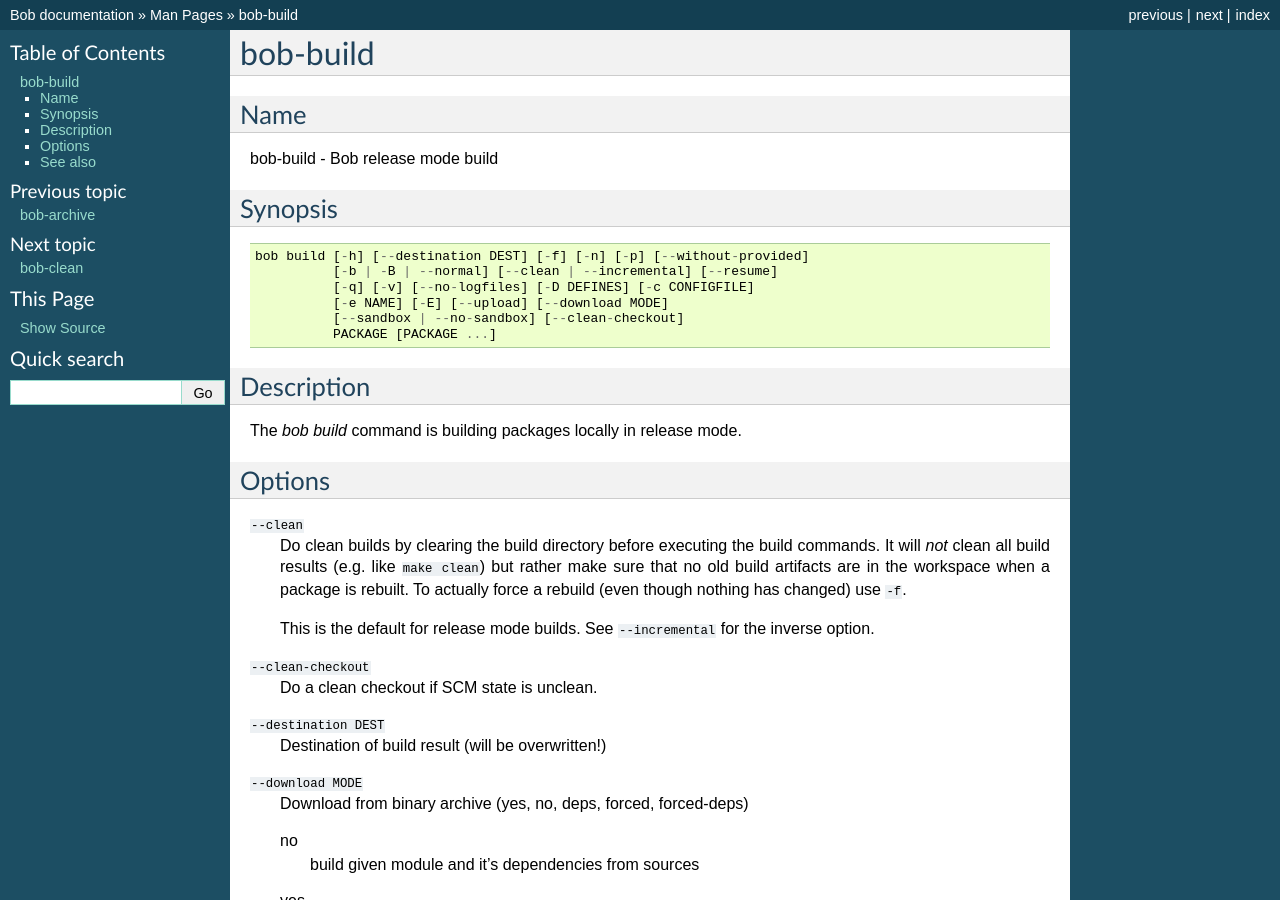
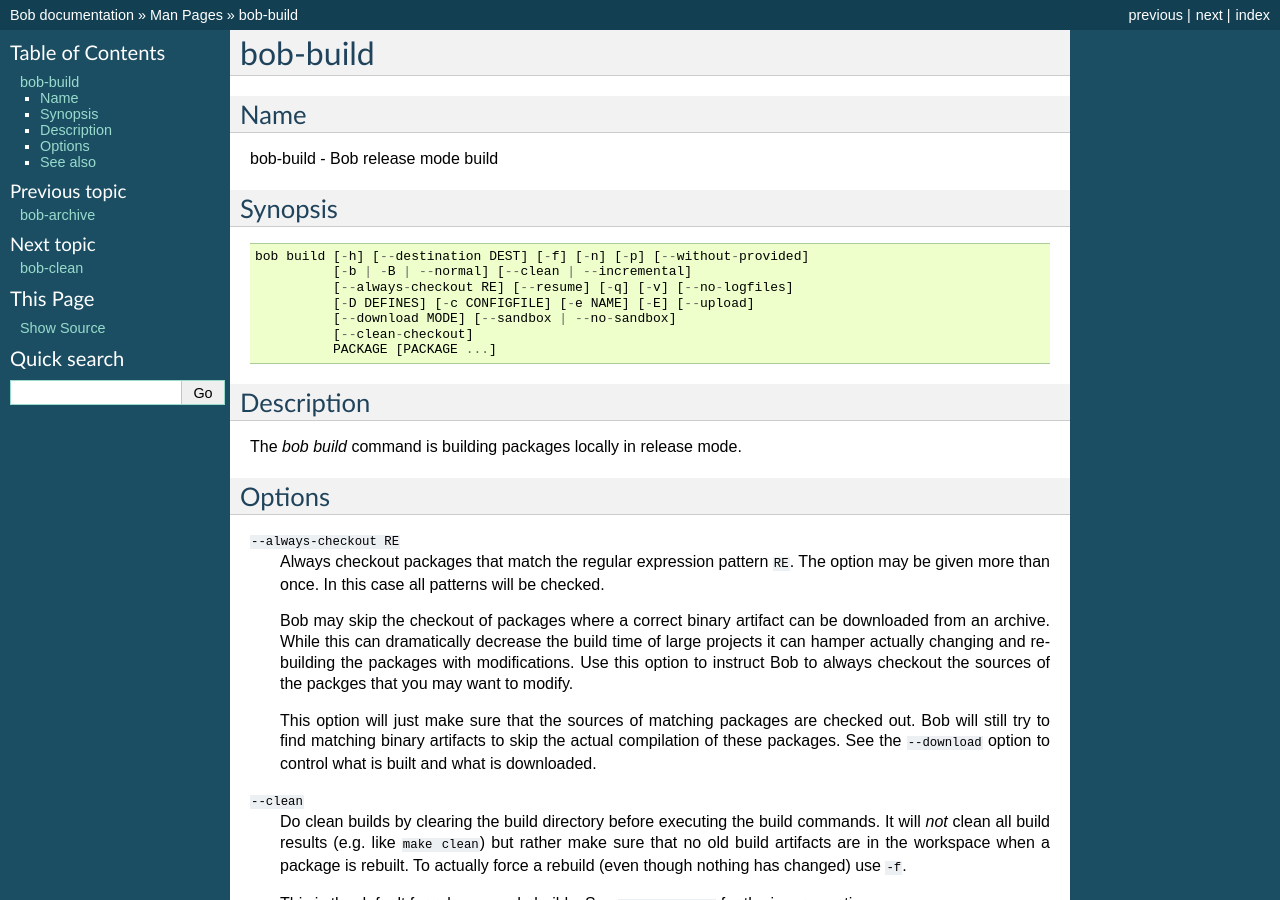
Before and after one commit to BobBuildTool/bob, a Sphinx documentation site: the page built from doc/manpages/bob-build.rst, in a window 1280 px wide and 900 px high. Built offline with Sphinx 7.4.7, drawn with Linux system fonts in a browser that asks for light colours; formulas are drawn with MathJax 3; the version number could not be read and is left out.

Commit message:
doc: document --always-checkout option

```diff
--- a/doc/manpages/bob-build-dev.rst
+++ b/doc/manpages/bob-build-dev.rst
@@ -1,5 +1,21 @@
 Options
 -------
+
+``--always-checkout RE``
+    Always checkout packages that match the regular expression pattern ``RE``.
+    The option may be given more than once. In this case all patterns will be
+    checked.
+
+    Bob may skip the checkout of packages where a correct binary artifact can
+    be downloaded from an archive. While this can dramatically decrease the
+    build time of large projects it can hamper actually changing and rebuilding
+    the packages with modifications. Use this option to instruct Bob to always
+    checkout the sources of the packges that you may want to modify.
+
+    This option will just make sure that the sources of matching packages are
+    checked out. Bob will still try to find matching binary artifacts to skip
+    the actual compilation of these packages. See the ``--download`` option
+    to control what is built and what is downloaded.
 
 ``--clean``
     Do clean builds by clearing the build directory before executing the build
--- a/doc/manpages/bob-build.rst
+++ b/doc/manpages/bob-build.rst
@@ -16,10 +16,11 @@ Synopsis
 ::
 
     bob build [-h] [--destination DEST] [-f] [-n] [-p] [--without-provided]
-              [-b | -B | --normal] [--clean | --incremental] [--resume]
-              [-q] [-v] [--no-logfiles] [-D DEFINES] [-c CONFIGFILE]
-              [-e NAME] [-E] [--upload] [--download MODE]
-              [--sandbox | --no-sandbox] [--clean-checkout]
+              [-b | -B | --normal] [--clean | --incremental]
+              [--always-checkout RE] [--resume] [-q] [-v] [--no-logfiles]
+              [-D DEFINES] [-c CONFIGFILE] [-e NAME] [-E] [--upload]
+              [--download MODE] [--sandbox | --no-sandbox]
+              [--clean-checkout]
               PACKAGE [PACKAGE ...]
 
 Description
--- a/doc/manual/configuration.rst
+++ b/doc/manual/configuration.rst
@@ -1316,6 +1316,7 @@ upload          Boolean
 download        "yes", "no", "deps", "forced" or "forced-deps"
 sandbox         Boolean
 clean_checkout  Boolean
+always_checkout List of strings (regular expression patterns)
 =============== ===================================================================
 
 graph
```
Also changed, not shown: doc/manpages/bob-dev.rst (+4 -4 lines).
